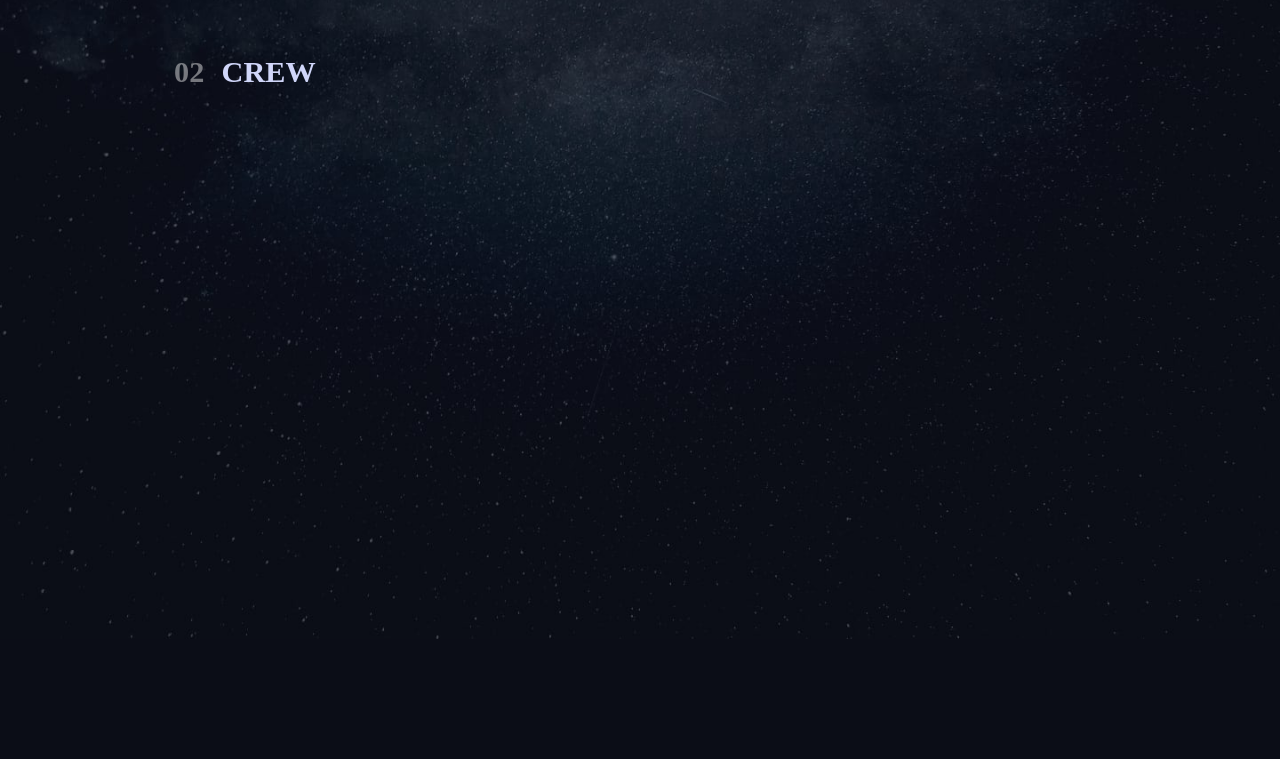
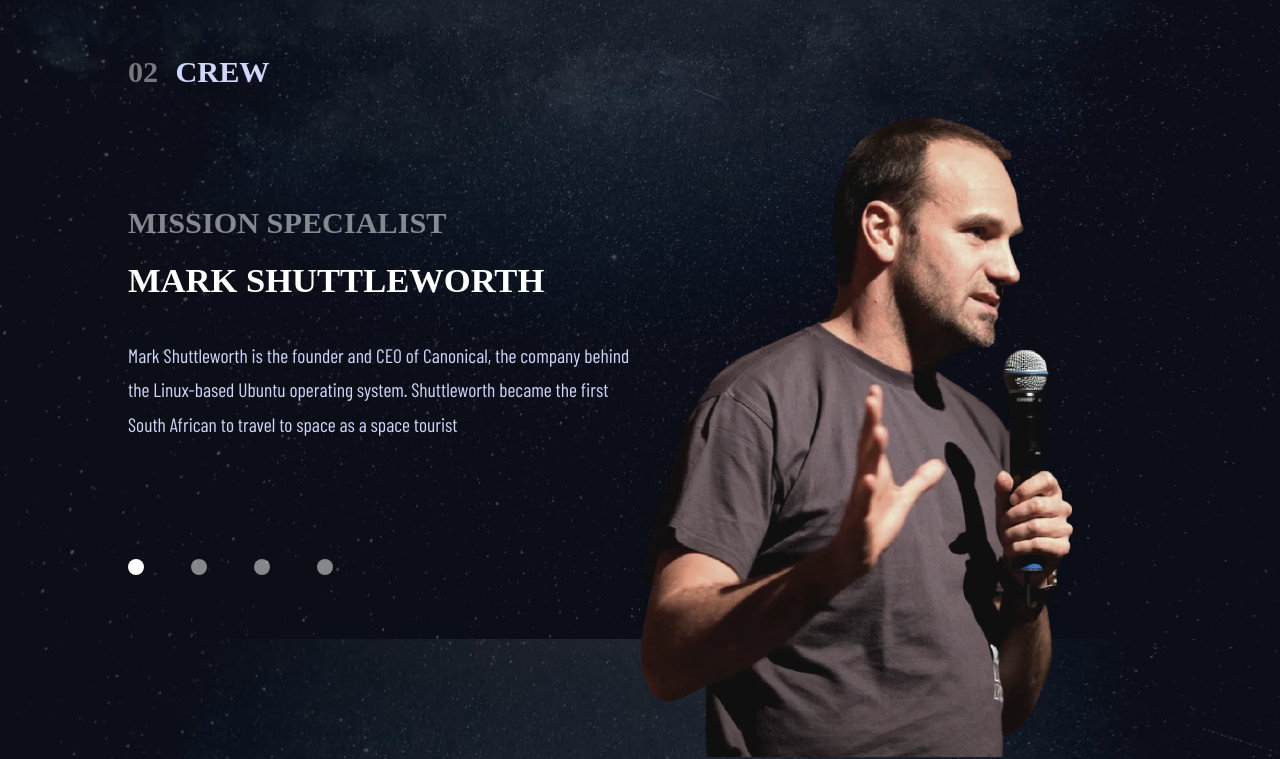
Before and after one commit to remcoj89/space-project, a website with bundled scripts: page views/crew.html in a window 1280 px wide. Shown: the part 161-920 px from the top of the page. Before the commit the page ends 800 px from the top, so only its background shows below. Built offline with nearby package versions, Linux system fonts and the light colour scheme; a web font is replaced by a local one.

Commit message:
html structure and styling for crew view

```diff
--- a/styling/pages/_crewpage.scss
+++ b/styling/pages/_crewpage.scss
@@ -0,0 +1,53 @@
+.crew-div{
+    width: 100%;
+    display: flex;
+    flex-direction: column;
+
+
+
+    .crew-function{
+        @include  Subheading-1;
+        text-transform: uppercase;
+        color: $white;
+        opacity: .5;
+        margin-bottom: 1.8rem;
+    }
+
+    .crew-name{
+        @include Heading-4;
+        text-transform: uppercase;
+        color: $white;
+        margin-bottom: 3.6rem;
+    }
+
+    .crew-description{
+        @include Bodytext
+    }
+}
+
+.crew-nav-bar{
+    width: 40%;
+    display: flex;
+    justify-content: space-between;
+
+    .crew-nav-btn{
+        height: 1.5rem;
+        width: 1.5rem;
+        border-radius: 50%;
+        border: none;
+        background-color: white;
+        opacity: .5;
+        cursor: pointer;
+    }
+
+    .crew-btn-active{
+        opacity: 1;
+    }
+}
+
+.crew-image{
+    flex-shrink: 0;
+    position:absolute;
+    bottom: -12%;
+    height: 100%;
+}
--- a/styling/pages/_destinationpage.scss
+++ b/styling/pages/_destinationpage.scss
@@ -3,21 +3,6 @@
   height: 100vh;
 }
 
-header {
-  z-index: 3;
-}
-
-.title{
-  width: 80%;
-  margin: 0 auto;
-  @include Subheading-1;
-  &--number{
-    @include Subheading-1;
-    font-weight: bold;
-    margin-right: 1.6rem;
-    color: rgba(255, 255, 255, 0.445);
-  }
-}
 
 
   .destination--image{
--- a/styling/pages/_global.scss
+++ b/styling/pages/_global.scss
@@ -13,7 +13,6 @@
 
 .container{
     display: flex;
-    justify-content: space-between;
     position: absolute;
     bottom: 8%;
     left: 10%;
@@ -21,9 +20,20 @@
     height: 65vh;
 
     &__left{
-      width: 45%;
+      width: 50%;
       height: 100%;
       position: relative;
+
+      .title{
+        width: 80%;
+        @include Subheading-1;
+        &--number{
+          @include Subheading-1;
+          font-weight: bold;
+          margin-right: 1.6rem;
+          color: rgba(255, 255, 255, 0.445);
+        }
+      }
 
       .flex-box{
         display: flex;
@@ -36,7 +46,7 @@
       width: 40%;
       min-height: 50vh;
       display: flex;
-      justify-content: center;
+      justify-content: left;
       position: relative;
   }
 }
--- a/views/crew.html
+++ b/views/crew.html
@@ -29,10 +29,25 @@
         <div class="container__left">
           <div class="flex-box">
             <h2 class="title"><span class="title--number">02</span>CREW</h2>
-
+            <div class="crew-div">
+                <h3 class="crew-function">mission specialist</h3>
+                <h1 class="crew-name">mark shuttleworth</h1>
+                <p class="crew-description">Mark Shuttleworth is the founder and CEO of Canonical, the company behind the Linux-based Ubuntu operating system.
+                  Shuttleworth became the first South African to travel to space as a space tourist
+                </p>
+              </div>
+              <div class="crew-nav-bar">
+                <button class="crew-nav-btn crew-btn-active"></button>
+                <button class="crew-nav-btn"></button>
+                <button class="crew-nav-btn"></button>
+                <button class="crew-nav-btn"></button>
+              </div>
           </div>
         </div>
         <div class="container__right">
+            <div class="crew-image">
+                <img src="../assets/crew/image-mark-shuttleworth.webp" alt="crew image">
+            </div>
         </div>
       </div>
 
```
Also changed, not shown: views/technology.html (+0 -1 lines), styles.css.
